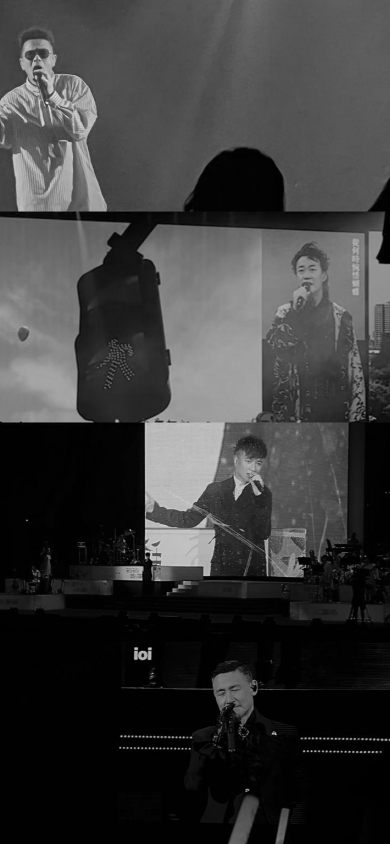
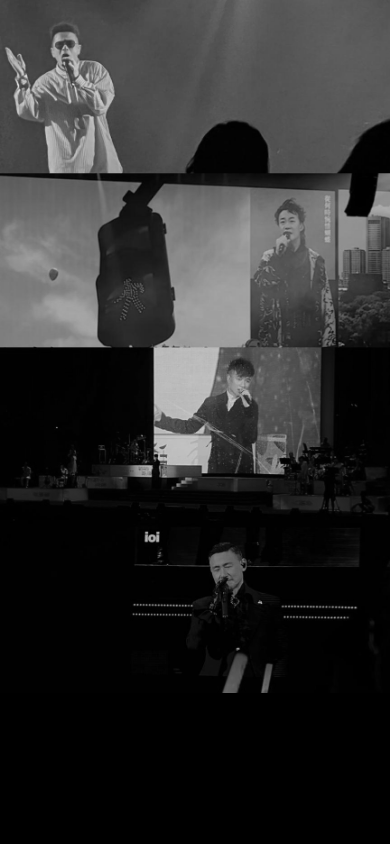
Before and after one commit to risai-art/hk-singer-stage, a plain HTML site: page index.html in a window 390 px wide. Drawn offline with Linux system fonts and the light colour scheme.

Commit message:
Add files via upload

```diff
--- a/index.html
+++ b/index.html
@@ -4,11 +4,15 @@
 <head>
   <meta charset="UTF-8" />
   <meta name="viewport" content="width=device-width, initial-scale=1.0"/>
-  <title>香港男歌手互動演唱頁面</title>
+  <title>香港男歌手演唱會現場</title>
   <style>
     * { margin: 0; padding: 0; box-sizing: border-box; }
     html, body { height: 100%; font-family: sans-serif; background-color: black; }
     .container {
+  aspect-ratio: 9 / 16;
+  height: auto;
+  max-height: 100vh;
+
       width: 100%;
       height: 100vh;
       background-image: url('./assets/bg-desktop.jpeg');
@@ -19,6 +23,8 @@
       overflow: hidden;
     }
     .area {
+  flex: none;
+  height: 25%;
       flex: 1;
       height: 100%;
       position: relative;
@@ -112,6 +118,10 @@
 
     @media (max-width: 768px) {
       .container {
+  aspect-ratio: 9 / 16;
+  height: auto;
+  max-height: 100vh;
+
         flex-direction: column;
         background-image: url('./assets/bg-mobile.jpeg');
       }
```
